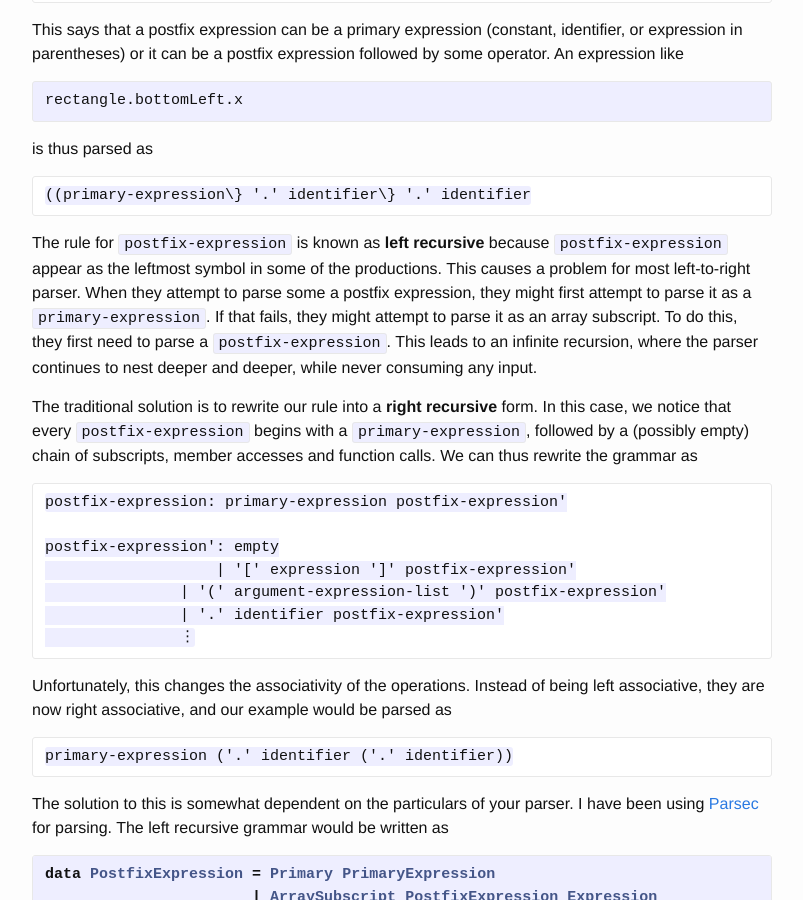
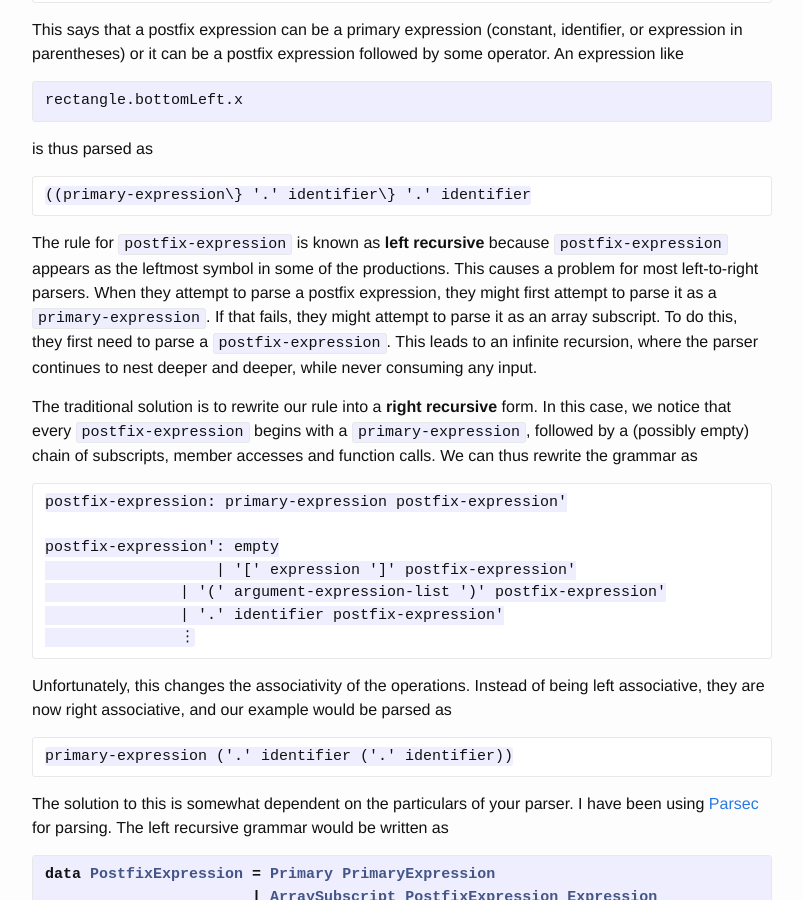
Before and after one commit to joelwilliamson/blog, a Jekyll site: the page built from _posts/2015-02-04-Parsec-Left-Recursion.md, in a window 1280 px wide and 900 px high, scrolled down 461 px. Shown: the whole window, without its empty margins (238-1041 px from the left). Built offline with Jekyll 4.4.1, drawn with Linux system fonts in a browser that asks for light colours; Markdown is read by kramdown in place of the engine named in the settings.

Commit message:
Correct grammar and formatting

```diff
--- a/_posts/2015-02-04-Parsec-Left-Recursion.md
+++ b/_posts/2015-02-04-Parsec-Left-Recursion.md
@@ -28,9 +28,9 @@ is thus parsed as
     ((primary-expression\} '.' identifier\} '.' identifier
 
 The rule for `postfix-expression` is known as **left recursive** because
-`postfix-expression` appear as the leftmost symbol in some of the productions.
-This causes a problem for most left-to-right parser. When they attempt to parse
-some a postfix expression, they might first attempt to parse it as a
+`postfix-expression` appears as the leftmost symbol in some of the productions.
+This causes a problem for most left-to-right parsers. When they attempt to parse
+a postfix expression, they might first attempt to parse it as a
 `primary-expression`. If that fails, they might attempt to parse it as an array
 subscript. To do this, they first need to parse a `postfix-expression`. This
 leads to an infinite recursion, where the parser continues to nest deeper and
@@ -63,8 +63,8 @@ left recursive grammar would be written as
 {% highlight haskell %}
 data PostfixExpression = Primary PrimaryExpression
      		       | ArraySubscript PostfixExpression Expression
-		       | FunctionCall PostfixExpression [ArgumentExpression]
-		       | Member PostfixExpression Identifier
+                       | FunctionCall PostfixExpression [ArgumentExpression]
+                       | Member PostfixExpression Identifier
 		       ⋮
 
 postfixExpression =
@@ -93,8 +93,8 @@ chainl1' parser op baseConstructor = parser >>= (rest . baseConstructor)
 			 <|> return context
 
 data AdditiveExpression = MultiplicativeExpression MultiplicativeExpression
-     			| Add AdditiveExpression MultiplicativeExpression
-			| Subtract AdditiveExpression MultiplicativeExpression
+                        | Add AdditiveExpression MultiplicativeExpression
+                        | Subtract AdditiveExpression MultiplicativeExpression
 
 parsePlusMinus = (reservedOp '+' >> return Add) <|> (reservedOp '-' >> return Subtract)
 additiveExpression = chainl1' multiplicativeExpression parsePlusMinus MultiplicativeExpression
@@ -111,8 +111,9 @@ alternatives
 
 {% highlight haskell %}
 postfixExpression = rest $ liftM Primary primaryExpression
-    where rest context = (rest $ liftM2 ArraySubscript context $ brackets expression)
-    	       	       	 <|> (rest $ liftM2 FunctionCall context $ parens expression)
+    where rest context =
+    	       	         (rest $ liftM2 ArraySubscript context $ brackets expression)
+			 <|> (rest $ liftM2 FunctionCall context $ parens expression)
 			 <|> (rest $ liftM2 Member context $ dot >> identifier)
 			 <|> context
 {% endhighlight %}
```
